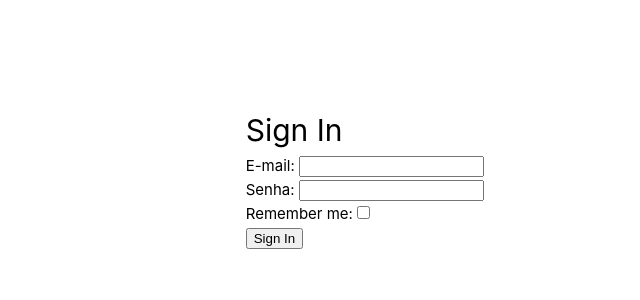
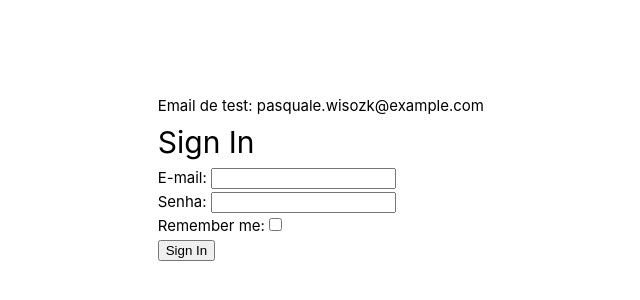
Before and after one commit to MarcleyRosa/consumy, a Vue app: page /signin in a window 1280 px wide. Shown: the part 222-522 px from the top of the page, without its empty margins (156-796 px from the left). Built offline with nearby package versions, Linux system fonts and the light colour scheme.

Commit message:
fix: correcções de implementações da funçao fetch

```diff
--- a/src/components/SignIn.vue
+++ b/src/components/SignIn.vue
@@ -16,7 +16,7 @@ function onSubmit() {
   awaiting.value = true
   auth.signIn(email.value, password.value, () => {
     awaiting.value = false
-    router.push('/')
+    router.push('/stores')
   }, () => {
     awaiting.value = false
     console.log('Não foi dessa vez!');
@@ -27,6 +27,7 @@ function onSubmit() {
 </script>
 <template>
   <div>
+    <p>Email de test: pasquale.wisozk@example.com</p>
     <h1>Sign In</h1>
 
     <form @submit.prevent="onSubmit" action="">
```
